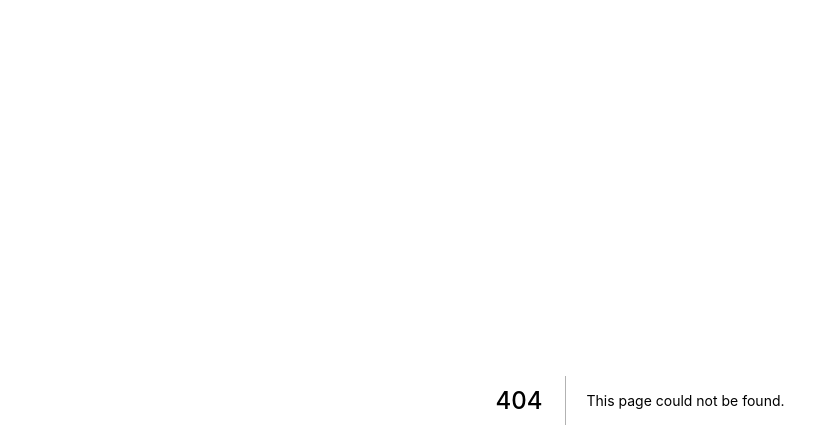
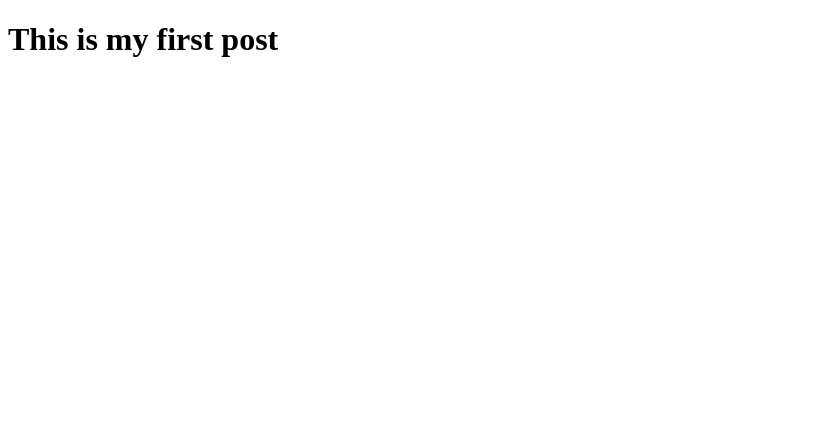
Before and after one commit to Razz99/my-blog, a Next.js app: page /post/first-post in a window 1280 px wide. Before the commit this address had no page. Shown: the top 448 px of the page, without its empty margins (0-839 px from the left). Built offline with nearby package versions, Linux system fonts and the light colour scheme.

Commit message:
initial commit

```diff
--- /dev/null
+++ b/pages/post/first-post.js
@@ -0,0 +1,3 @@
+export default function firstPost(){
+    return <h1>This is my first post</h1>;
+}
```
Also changed, not shown: 1 other file (tests, documents, lock files or other folders).
